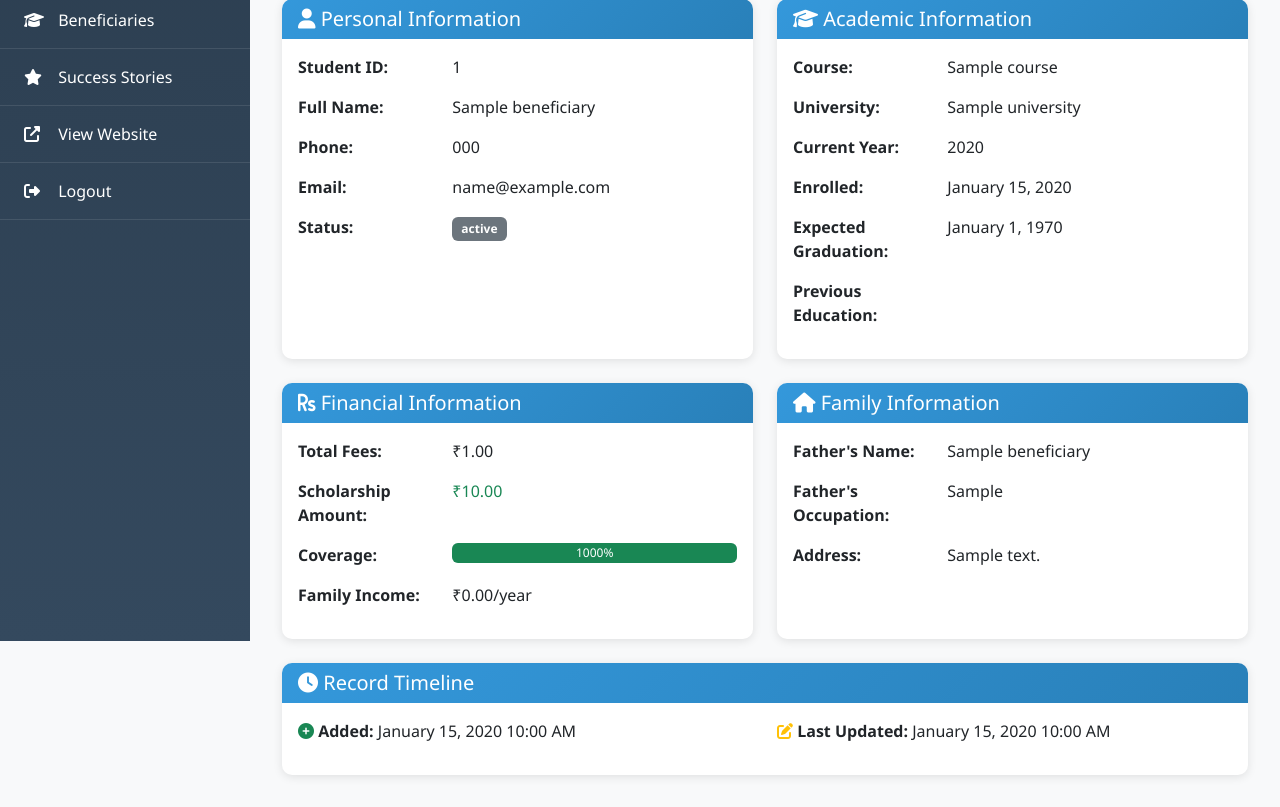
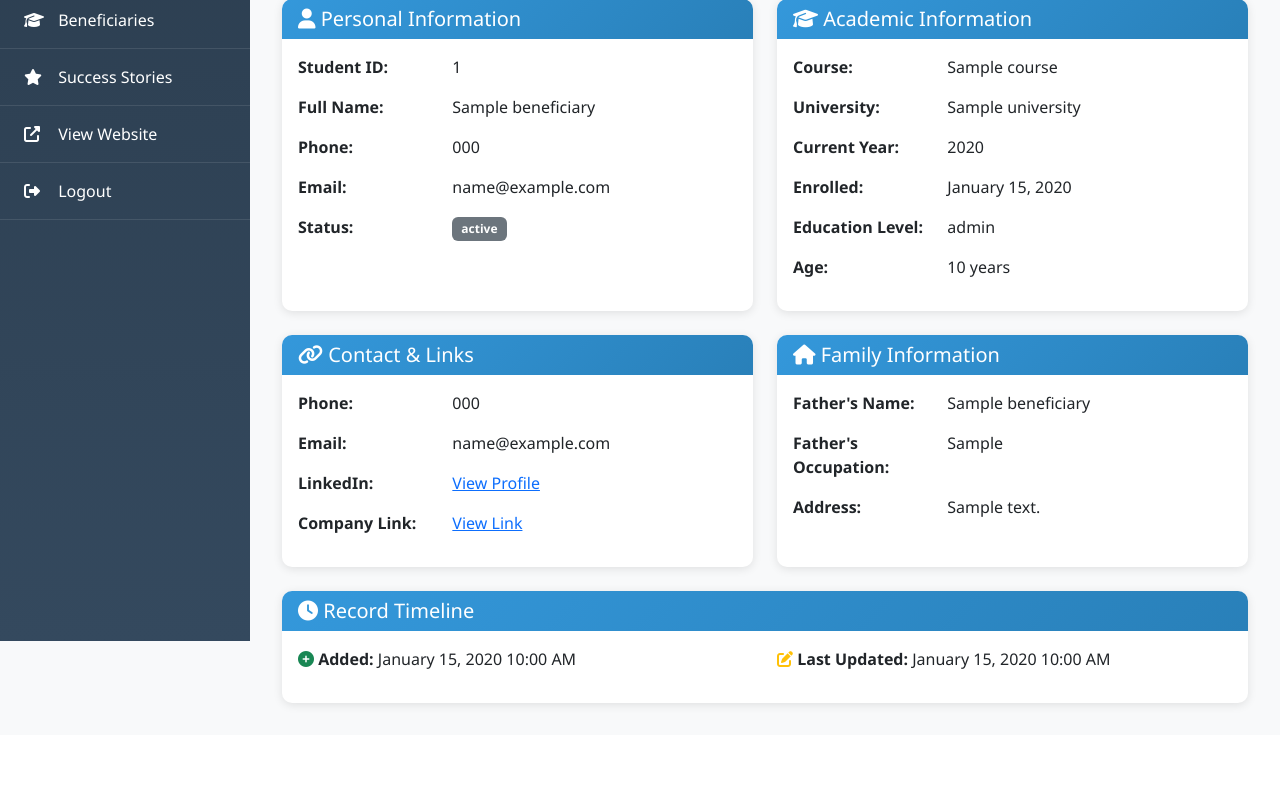
Before and after one commit to webdevshivam/nmct-2, a CodeIgniter 4 app: the page made by app/Views/admin/beneficiaries/view.php in a window 1280 px wide. Shown: the part 159-966 px from the top of the page. After the commit the page ends 867 px from the top, so only its background shows below. Run offline with PHP 8.4 and a stand-in for CodeIgniter, Linux system fonts and the light colour scheme; the template is opened without the code that fills it: most values are stand-ins (such as "Sample title", 1, 10 or a date in 2020); data that the repository does not hold is empty; some libraries are stand-ins or nearby versions.

Commit message:
Assistant checkpoint: Fixed all database field mismatches in views and controllers
Assistant generated file changes:
- app/Views/admin/dashboard.php: Fix database field references in dashboard, Fix table headers
- app/Controllers/Admin.php: Fix status query in Admin controller
- app/Views/admin/beneficiaries/index.php: Fix beneficiaries index view fields
- app/Views/admin/beneficiaries/view.php: Remove non-existent financial fields
- app/Controllers/AdminBeneficiaries.php: Fix status validation and field mapping, Complete AdminBeneficiaries controller with proper field handling

---

User prompt:

ErrorException
Undefined array key "student_id"

APPPATH\Views\admin\dashboard.php at line 123

116                                 <th>Added On</th>
117                                 <th>Actions</th>
118                             </tr>
119                         </thead>
120                         <tbody>
121                             <?php foreach($recent_beneficiaries as $beneficiary): ?>
122                             <tr>
123                                 <td><strong><?= esc($beneficiary['student_id']) ?></strong></td>
124                                 <td><?= esc($beneficiary['name']) ?></td>
125                                 <td><?= esc($beneficiary['course']) ?></td>
126                                 <td>
127                                     <span class="badge bg-<?= $b

i am getting all erorrs related to this unwanted dataabase keys use , please solve all of them

Replit-Commit-Author: Assistant
Replit-Commit-Session-Id: 79a1848e-457b-4c36-9f14-5d2014bd8209

```diff
--- a/app/Controllers/Admin.php
+++ b/app/Controllers/Admin.php
@@ -26,7 +26,7 @@ class Admin extends BaseController
 
         $data = [
             'total_beneficiaries' => $beneficiaryModel->countAll(),
-            'active_beneficiaries' => $beneficiaryModel->where('status', 'Active')->countAllResults(),
+            'active_beneficiaries' => $beneficiaryModel->where('status', 'active')->countAllResults(),
             'total_stories' => $successStoryModel->countAll(),
             'recent_beneficiaries' => $beneficiaryModel->orderBy('created_at', 'DESC')->limit(5)->findAll()
         ];
--- a/app/Views/admin/beneficiaries/view.php
+++ b/app/Views/admin/beneficiaries/view.php
@@ -74,47 +74,48 @@
                     <div class="col-sm-8"><?= date('F j, Y', strtotime($beneficiary['enrolled_date'])) ?></div>
                 </div>
                 <div class="row mb-3">
-                    <div class="col-sm-4"><strong>Expected Graduation:</strong></div>
-                    <div class="col-sm-8"><?= date('F j, Y', strtotime($beneficiary['expected_graduation'])) ?></div>
+                    <div class="col-sm-4"><strong>Education Level:</strong></div>
+                    <div class="col-sm-8"><?= esc($beneficiary['education_level']) ?></div>
                 </div>
                 <div class="row mb-3">
-                    <div class="col-sm-4"><strong>Previous Education:</strong></div>
-                    <div class="col-sm-8"><?= esc($beneficiary['previous_education']) ?></div>
+                    <div class="col-sm-4"><strong>Age:</strong></div>
+                    <div class="col-sm-8"><?= esc($beneficiary['age']) ?> years</div>
                 </div>
             </div>
         </div>
     </div>
 
-    <!-- Financial Information -->
+    <!-- Contact & Links Information -->
     <div class="col-lg-6 mb-4">
         <div class="card h-100">
             <div class="card-header">
-                <h5 class="mb-0"><i class="fas fa-rupee-sign"></i> Financial Information</h5>
+                <h5 class="mb-0"><i class="fas fa-link"></i> Contact & Links</h5>
             </div>
             <div class="card-body">
+                <?php if (!empty($beneficiary['phone'])): ?>
                 <div class="row mb-3">
-                    <div class="col-sm-4"><strong>Total Fees:</strong></div>
-                    <div class="col-sm-8">₹<?= number_format($beneficiary['total_fees'], 2) ?></div>
+                    <div class="col-sm-4"><strong>Phone:</strong></div>
+                    <div class="col-sm-8"><?= esc($beneficiary['phone']) ?></div>
                 </div>
+                <?php endif; ?>
+                <?php if (!empty($beneficiary['email'])): ?>
                 <div class="row mb-3">
-                    <div class="col-sm-4"><strong>Scholarship Amount:</strong></div>
-                    <div class="col-sm-8 text-success">₹<?= number_format($beneficiary['scholarship_amount'], 2) ?></div>
+                    <div class="col-sm-4"><strong>Email:</strong></div>
+                    <div class="col-sm-8"><?= esc($beneficiary['email']) ?></div>
                 </div>
+                <?php endif; ?>
+                <?php if (!empty($beneficiary['linkedin_url'])): ?>
                 <div class="row mb-3">
-                    <div class="col-sm-4"><strong>Coverage:</strong></div>
-                    <div class="col-sm-8">
-                        <?php $percentage = ($beneficiary['scholarship_amount'] / $beneficiary['total_fees']) * 100; ?>
-                        <div class="progress" style="height: 20px;">
-                            <div class="progress-bar bg-success" style="width: <?= $percentage ?>%">
-                                <?= round($percentage) ?>%
-                            </div>
-                        </div>
-                    </div>
+                    <div class="col-sm-4"><strong>LinkedIn:</strong></div>
+                    <div class="col-sm-8"><a href="<?= esc($beneficiary['linkedin_url']) ?>" target="_blank">View Profile</a></div>
                 </div>
+                <?php endif; ?>
+                <?php if (!empty($beneficiary['company_link'])): ?>
                 <div class="row mb-3">
-                    <div class="col-sm-4"><strong>Family Income:</strong></div>
-                    <div class="col-sm-8">₹<?= number_format($beneficiary['family_income'], 2) ?>/year</div>
+                    <div class="col-sm-4"><strong>Company Link:</strong></div>
+                    <div class="col-sm-8"><a href="<?= esc($beneficiary['company_link']) ?>" target="_blank">View Link</a></div>
                 </div>
+                <?php endif; ?>
             </div>
         </div>
     </div>
```
Also changed, not shown: app/Controllers/AdminBeneficiaries.php (+60 -37 lines), app/Views/admin/beneficiaries/index.php (+15 -12 lines), app/Views/admin/dashboard.php (+4 -4 lines).
